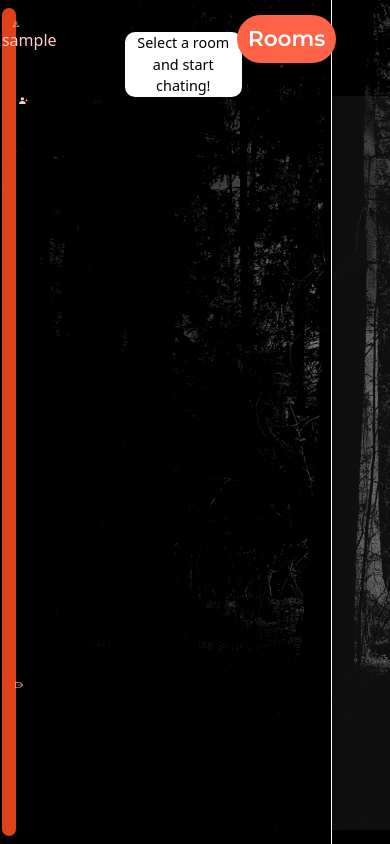
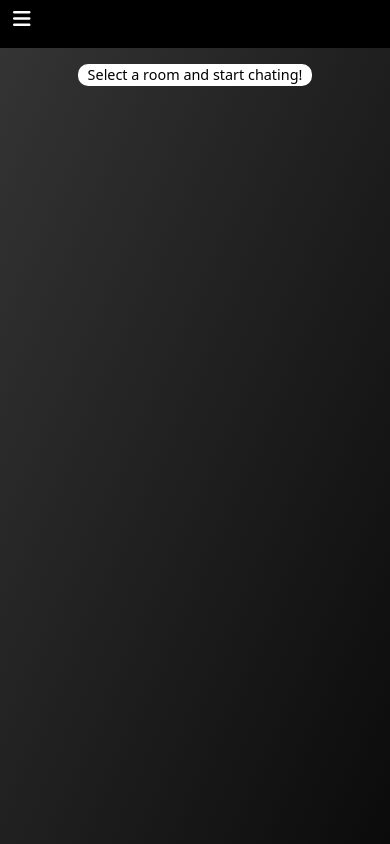
Before and after one commit to adarsh0016/chatapp-flask-socketio, a Flask app: page /chat in a window 390 px wide. Run offline with Flask 2, Linux system fonts and the light colour scheme; the visitor is signed in with stand-in values (Sample User, id 1); data comes from the database, SQL or seed files in the repository; data that the repository does not hold is empty; some libraries are stand-ins or nearby versions.

Commit message:
redesigned the chat page and made it responsive

```diff
--- a/application.py
+++ b/application.py
@@ -12,13 +12,13 @@ from models import *
 
 # configure app
 app = Flask(__name__)
-app.secret_key = os.environ.get('SECRET') # for heroku server
-#app.secret_key = 'SECRET' # for local server
+#app.secret_key = os.environ.get('SECRET') # for heroku server
+app.secret_key = 'SECRET' # for local server
 
 #configure database
 
-app.config['SQLALCHEMY_DATABASE_URI']=os.environ.get('DATABASE') # for heroku server
-#app.config['SQLALCHEMY_DATABASE_URI']="postgresql://pqnykeyalyyirw:398593ffcfb96cf52bba2798cc1ed720222ed74cd5edcdcc7a7a37e1da7fc204@ec2-52-23-45-36.compute-1.amazonaws.com:5432/dam6i6c7a0u5i4" # for local server
+#app.config['SQLALCHEMY_DATABASE_URI']=os.environ.get('DATABASE') # for heroku server
+app.config['SQLALCHEMY_DATABASE_URI']="postgresql://pqnykeyalyyirw:398593ffcfb96cf52bba2798cc1ed720222ed74cd5edcdcc7a7a37e1da7fc204@ec2-52-23-45-36.compute-1.amazonaws.com:5432/dam6i6c7a0u5i4" # for local server
 app.config['SQLALCHEMY_TRACK_MODIFICATIONS'] = False
 db = SQLAlchemy(app)
 
@@ -184,8 +184,8 @@ def leave(data):
 
 if __name__ == "__main__":
 
-    app.run(debug=True) # for heroku server
-    #socketio.run(app, debug=True)
+    #app.run(debug=True) # for heroku server
+    socketio.run(app, debug=True)
 
 
 
--- a/static/scripts/chat_page.js
+++ b/static/scripts/chat_page.js
@@ -1,4 +1,17 @@
 document.addEventListener('DOMContentLoaded', () => {
+
+    //ham button mobile version
+    document.querySelector("#ham").onclick = () => {
+        document.querySelectorAll(".mobile-hide").forEach(p => {
+            p.style.display = "block";
+        });
+    }
+    //ham exit
+    document.querySelector("#ham_exit").onclick = () =>{
+        document.querySelectorAll(".mobile-hide").forEach(p => {
+            p.style.display="none";
+        });
+    }
 
     // Make 'enter' key submit message
     let msg = document.querySelector("#user_message");
@@ -8,4 +21,5 @@ document.addEventListener('DOMContentLoaded', () => {
             document.querySelector("#send_message").click();
         }
     });
+
 });
--- a/static/scripts/socketio.js
+++ b/static/scripts/socketio.js
@@ -31,6 +31,11 @@ document.addEventListener('DOMContentLoaded', () => {
         //Room selesction
         document.querySelectorAll('.select-room').forEach(p => {
             p.onclick = () => {
+                // remove the menu
+                document.querySelectorAll(".mobile-hide").forEach(p => {
+                    p.style.display="none";
+                });
+
                 //making the input bar visible.
                 document.getElementById("user_message").style.visibility="visible";
                 document.getElementById("send_message").style.visibility="visible";
@@ -129,7 +134,7 @@ document.addEventListener('DOMContentLoaded', () => {
         socket.emit('join', {'username': username, 'room': room});
 
         // Highlight selected room
-        document.querySelector('#' + CSS.escape(room)).style.backgroundColor = "tomato";
+        document.querySelector('#' + CSS.escape(room)).style.backgroundColor = "#0704b1";
         document.querySelector('#' + CSS.escape(room)).style.textAlign = "center";
         document.querySelector('#' + CSS.escape(room)).style.padding = "0.5em";
         document.querySelector('#' + CSS.escape(room)).style.borderRadius = "20px";
--- a/static/styles/chat.css
+++ b/static/styles/chat.css
@@ -1,40 +1,43 @@
+.show-mobile{
+    display: none !important;
+}
+
 /* rooms name section */
 #sidebar{
     position: absolute;
     margin-left: 85%;
+    width: 15%;
+    height: 100%;
+    background-color: rgb(31, 30, 34);
+    color: white;
+}
+
+#sidebar_rooms{
     padding-left: 2em;
     padding-right: 2em;
-    margin-top: 6em;
-    width: 15%;
-    height: 87%;
-    background-color: rgba(51, 51, 51, 0.3);
+    padding-top: 1em;
+    margin-top: 2em;
+    height: 86%;
+    width: 100%;
     color: white;
     overflow-y: auto; /*Make  this section scrolable */
-
 }
 
 /* that small verticle line at side of rooms name section */
 .sidebar_with_tilte{
     position: absolute;
-    background-color: white;
+    background-color: rgb(131, 131, 131);
     width: 0.05em;
     height: 100%;
-    margin-left: 84.9%;
+    margin-left: 0%;
 }
 
 /* "ROOMS" text */
 .rooms_text{
     color: white;
     font-family: montserrat;
-    position: absolute;
-    right: 2.5em;
-    top: 0.7em;
-    background-color: tomato;
-    padding-left: 0.7em;
-    padding-right: 0.7em;
-    padding: 0.5em;
-    border-radius: 30px;
-
+    text-align: center;
+    padding-top :2rem;
 }
 
 /* each room name */
@@ -44,7 +47,7 @@
 
 /* each room text when hovered */
 .select-room:hover{
-    background-color: rgb(255, 99, 71, 0.5) !important;
+    background-color: #3b3b3b7e;
     text-align: center !important;
     padding: 0.5em !important;
     border-radius: 20px !important;
@@ -62,7 +65,7 @@
 
 /* send button */
 .btn-circle {
-    background-color: tomato !important;
+    background-color: rgb(6, 185, 176) !important;
     position: absolute;
     width: 50px;
     height: 50px;
@@ -86,8 +89,8 @@
 
 /* whole back section */
 .main-chat-section{
-    background-image: url("../images/back.png");
-    background-size: cover;
+    background: rgb(53,53,53);
+    background: linear-gradient(114deg, rgba(53,53,53,1) 0%, rgba(11,11,11,1) 100%);
     width: 100%;
     height: 100%;
 }
@@ -95,8 +98,8 @@
 /* the area where msg is displayed */
 #display-message-section {
     padding-top: 2em;
-    min-height: 90vh;
-    max-height: 90vh;
+    min-height: 90%;
+    max-height: 90%;
     overflow-y: auto; /*Make  this section scrolable */
 }
 
@@ -105,10 +108,10 @@
     max-width: 25em;
     padding: 0.5em 0.5em 0.5em 1em;
     border-radius: 0px 15px 15px 15px;
-    background-color: #292828;
+    background-color: #242323;
     color: white;
     font-family: montserrat;
-    border-color: rgb(255, 255, 255);
+    border-color: rgb(52, 89, 114);
     border-width: 0.5px;
     border-style: solid;
 }
@@ -118,10 +121,10 @@
     max-width: 25em;
     padding: 0.5em 0.5em 0.5em 1em;
     border-radius: 15px 15px 0px 15px;
-    background-color: #414141;
+    background-color: #383838;
     color: white;
     font-family: montserrat;
-    border-color: rgb(255, 255, 255);
+    border-color: rgb(101, 102, 40);
     border-width: 0.5px;
     border-style: solid;
 }
@@ -155,15 +158,6 @@
     color: #ffc400;
 }
 
-/* join room icon on the navbar */
-.join_room_icon{
-    position: absolute;
-    filter: invert(84%) sepia(3%) saturate(3092%) hue-rotate(313deg) brightness(102%) contrast(100%);
-    width: 2.3%;
-    margin-left: 1.2em;
-    margin-top: 6em;
-}
-
 /*custom scrollbar*/
 #sidebar::-webkit-scrollbar-track
 {
@@ -180,7 +174,7 @@
 
 #sidebar::-webkit-scrollbar-thumb
 {
-	background-color: rgb(255, 94, 0);
+	background-color: rgb(0, 162, 255);
 	background-image: -webkit-linear-gradient(45deg,
 	                                          rgba(255, 255, 255, .2) 25%,
 											  transparent 25%,
@@ -201,3 +195,73 @@
     -ms-overflow-style: none;  /* IE and Edge */
     scrollbar-width: none;  /* Firefox */
   }
+
+@media only screen and (max-width: 875px){
+    .show-mobile{
+        display: block !important;
+    }
+
+    .mobile-hide{
+        display: none;
+    }
+
+    .top_bar{
+        display: block;
+        position: absolute;
+        background-color: rgb(0, 0, 0);
+        top: 0;
+        width: 99.9%;
+        height: 3em;
+        left: 0;
+    }
+
+    .fa-bars{
+        position: absolute;
+        color: white;
+        z-index: 2;
+        margin-top: 0.9em;
+        margin-left: 0.65em;
+    }
+
+    .fa-bars:hover{
+        cursor: pointer;
+    }
+
+    #display-message-section {
+        padding-top: 4em;
+    }
+
+    #sidebar{
+        position: absolute !important;
+        margin-left: 13%;
+        width: 50%;
+        z-index: 2;
+    }
+
+    .my-msg{
+        right: 0;
+        margin-right: 5%;
+        max-width: 30em;
+        margin-left: 15%;
+    }
+
+    .others-msg{
+        margin-left: 5%;
+        max-width: 30em;
+        margin-right: 15%;
+    }
+
+    .system-msg{
+        margin-left: 20%;
+        max-width: 60%;
+    }
+
+    .form-rounded{
+        margin-left: 4%!important;
+        width: 75% !important;
+    }
+
+    .btn-circle{
+        right: 4%;
+    }
+}
--- a/static/styles/header.css
+++ b/static/styles/header.css
@@ -9,31 +9,58 @@ body{
 }
 
 .navbar_left{
-    background-color: rgb(223, 66, 26);
     position: absolute;
     height: 98%;
-    top: 1%;
-    left: 0.5%;
+    top: 2%;
+    left: 1%;
     width: 3.5%;
-    border-radius: 23px;
 }
 
 .user{
-    filter: invert(84%) sepia(3%) saturate(3092%) hue-rotate(313deg) brightness(102%) contrast(100%);
+    filter: invert(94%) sepia(0%) saturate(0%) hue-rotate(202deg) brightness(106%) contrast(105%);
     width: 60%;
-    margin-left: 0.6em;
-    margin-top: 0.7em;
+    margin-left: 0.6rem;
+    margin-top: 0.7%;
 }
 
 .user_name{
     size: 2em;
-    color: #ffcbcb;
+    color: #ffffff;
     text-align: center;
 }
 
+/* join room icon on the navbar */
+.join_room_icon{
+    filter: invert(94%) sepia(0%) saturate(0%) hue-rotate(202deg) brightness(106%) contrast(105%);
+    width: 60%;
+    margin-left: 0.7rem;
+    margin-top: 5%;
+}
+
 .logout_icon{
-    filter: invert(84%) sepia(3%) saturate(3092%) hue-rotate(313deg) brightness(102%) contrast(100%);
+    filter: invert(94%) sepia(0%) saturate(0%) hue-rotate(202deg) brightness(106%) contrast(105%);
     width: 60%;
-    margin-left: 0.79em;
-    margin-top: 38.3em;
+    margin-left: 0.7rem;
+    margin-top: 35em;
 }
+
+@media only screen and (max-width: 875px) {
+    .navbar_left{
+        display: block;
+        left: 0;
+        top: 0;
+        height: 100%;
+        width: 13%;
+        background-color: black;
+        z-index: 2;
+    }
+
+    .user{
+        margin-top: 3.7em;
+    }
+
+    .logout_icon{
+        margin-top: 50%;
+    }
+
+}
--- a/templates/chat.html
+++ b/templates/chat.html
@@ -6,9 +6,11 @@
 
     <div id="main-section">
         <!--room selection-->
+        <div class="top_bar show-mobile"></div>
+        <div id="sidebar" class="mobile-hide">
             <div class="sidebar_with_tilte"></div>
             <h4 class="rooms_text">Rooms</h4>
-            <nav id="sidebar">
+                <nav id="sidebar_rooms">
                     {% for i in user_rooms_list %}
                         {% if i != "" %}
                             <h5 class="select-room" id="{{i}}">{{ i }}</h5>
@@ -16,8 +18,7 @@
                         {% endif %}
                     {% endfor %}
                 </nav>
-
-        <a id="create_room" href={{url_for('create_room')}} class="join_room_button"><img class="join_room_icon" src="static\images\person-plus-fill.svg" alt="Join Room"></a>
+        </div>
 
         <!--message are-->
         <div id="rightside-panel">
--- a/templates/header.html
+++ b/templates/header.html
@@ -29,10 +29,13 @@
     </head>
     <body>
         <div class="background">
-            <nav class="navbar_left">
-                <img src="static\images\person.svg" class="user">
-                <p class="user_name" >{{ username }}</p>
-                <a class="logout" id="logout_button" href={{url_for("logout")}}><img class="logout_icon" src="static\images\box-arrow-right.svg"></a>
+            <i class="fas fa-bars fa-lg show-mobile" id="ham"></i>
+            <nav class="navbar_left mobile-hide">
+                <i class="fas fa-bars fa-lg show-mobile" id="ham_exit"></i>
+                <img src="static\images\person.svg" class="user mobile-hide">
+                <p class="user_name mobile-hide" >{{ username }}</p>
+                <a id="create_room" href={{url_for('create_room')}} class="join_room_button mobile-hide"><img class="join_room_icon mobile-hide" src="static\images\person-plus-fill.svg" alt="Join Room"></a>
+                <a class="logout mobile-hide" id="logout_button" href={{url_for("logout")}}><img class="logout_icon" src="static\images\box-arrow-right.svg"></a>
             </nav>
             <div>
                 {% block content %}
```
Lines whose indentation alone changed are shown as unchanged.
